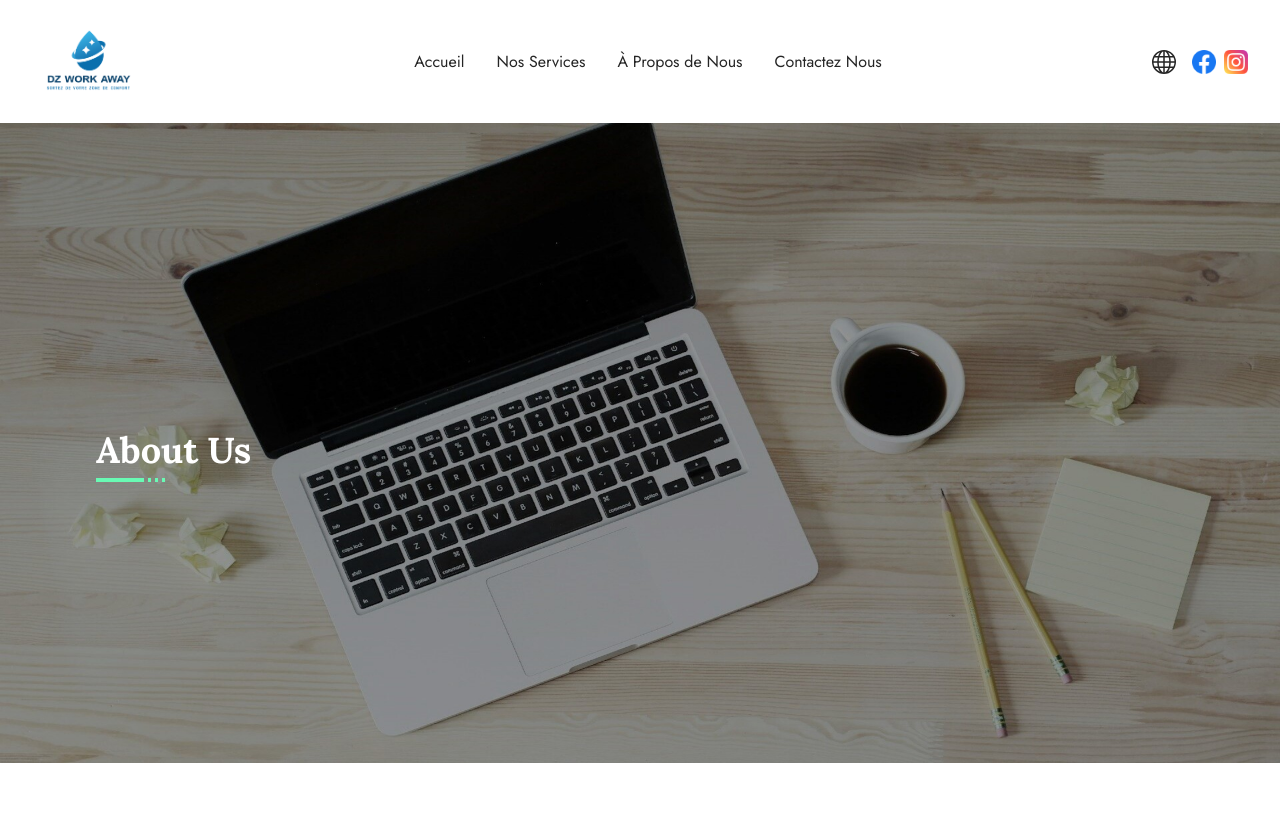
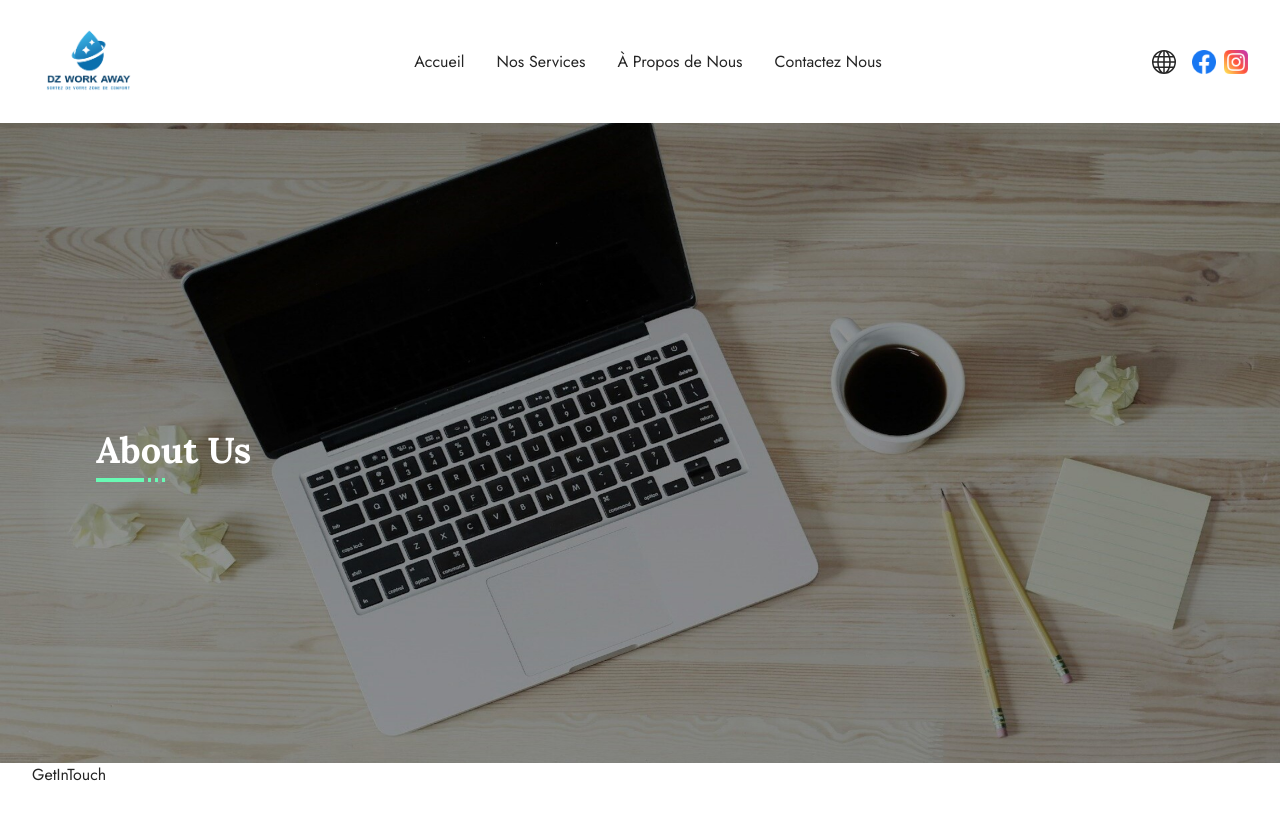
Before and after one commit to KamelMesbahi13/dzWorkAway, a React (Vite) app: page /Contactez-Nous in a window 1280 px wide. Shown: the top 820 px of the page. Built offline with nearby package versions, Linux system fonts and the light colour scheme.

Commit message:
Contact Us GetIn Touch Section

```diff
--- a/src/Components/AboutUs/Header/Header.jsx
+++ b/src/Components/AboutUs/Header/Header.jsx
@@ -24,7 +24,7 @@ const Header = () => {
       </div>
       <div className="absolute pl-8 text-white -translate-y-1/4 md:pl-24 top-1/2">
         <div>
-          <h1>About Us</h1>
+          <h1>Contact Us</h1>
         </div>
         <div className="flex mt-1 md:mt-2">
           <div className="w-8 h-1 md:w-12 bg-secondColor"></div>
--- a/src/Components/ContactUs/ContactUs.jsx
+++ b/src/Components/ContactUs/ContactUs.jsx
@@ -1,11 +1,14 @@
 import Header from "./Header/Header";
+import GetInTouch from "./GetInTouch/GetInTouch";
 
 const ContactUs = () => {
   return (
     <>
-      <div className="container"></div>
       <div>
         <Header />
+        <div className="container">
+          <GetInTouch />
+        </div>
       </div>
     </>
   );
--- /dev/null
+++ b/src/Components/ContactUs/GetInTouch/GetInTouch.jsx
@@ -0,0 +1,5 @@
+const GetInTouch = () => {
+  return <div>GetInTouch</div>;
+};
+
+export default GetInTouch;
```
